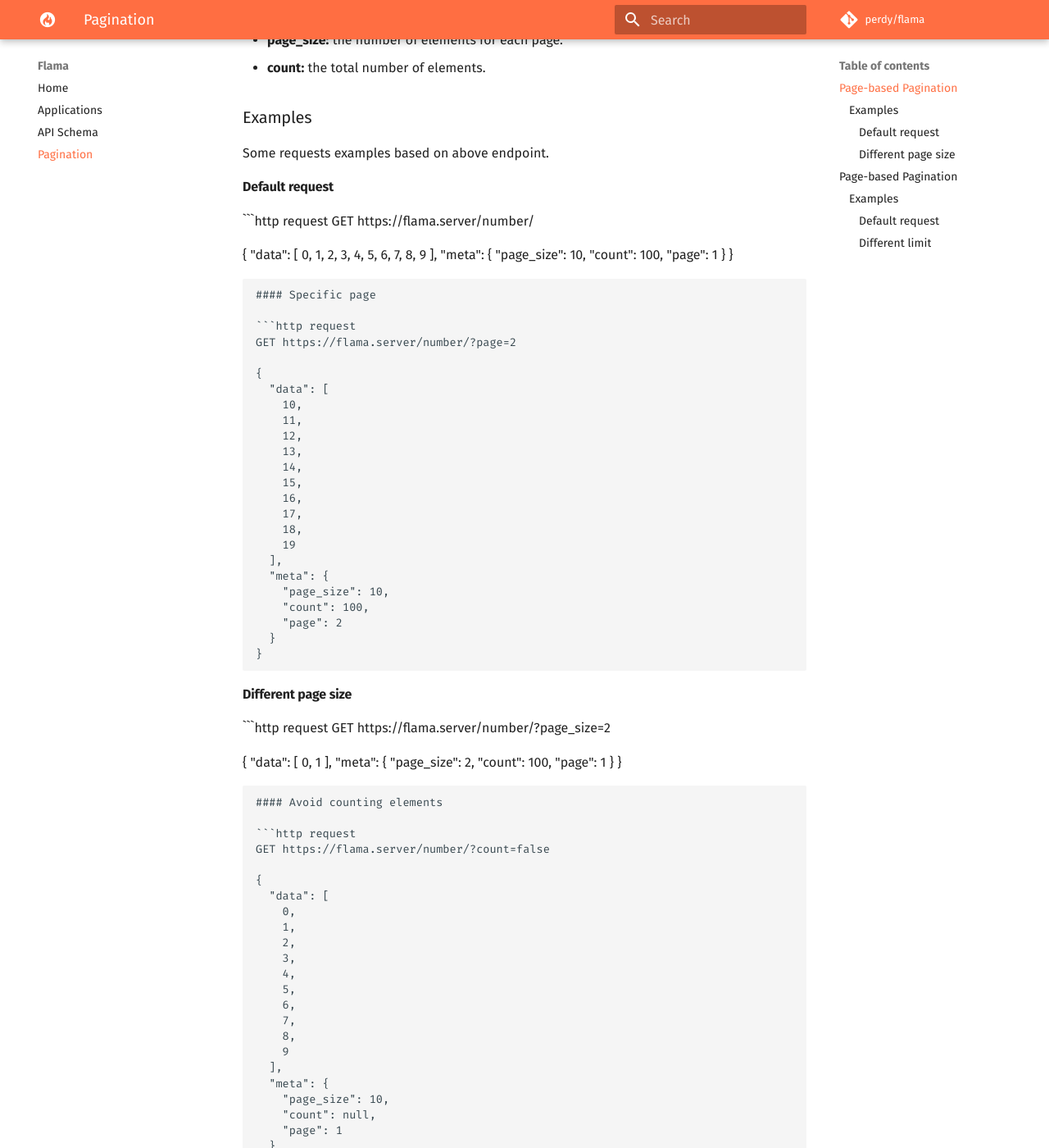
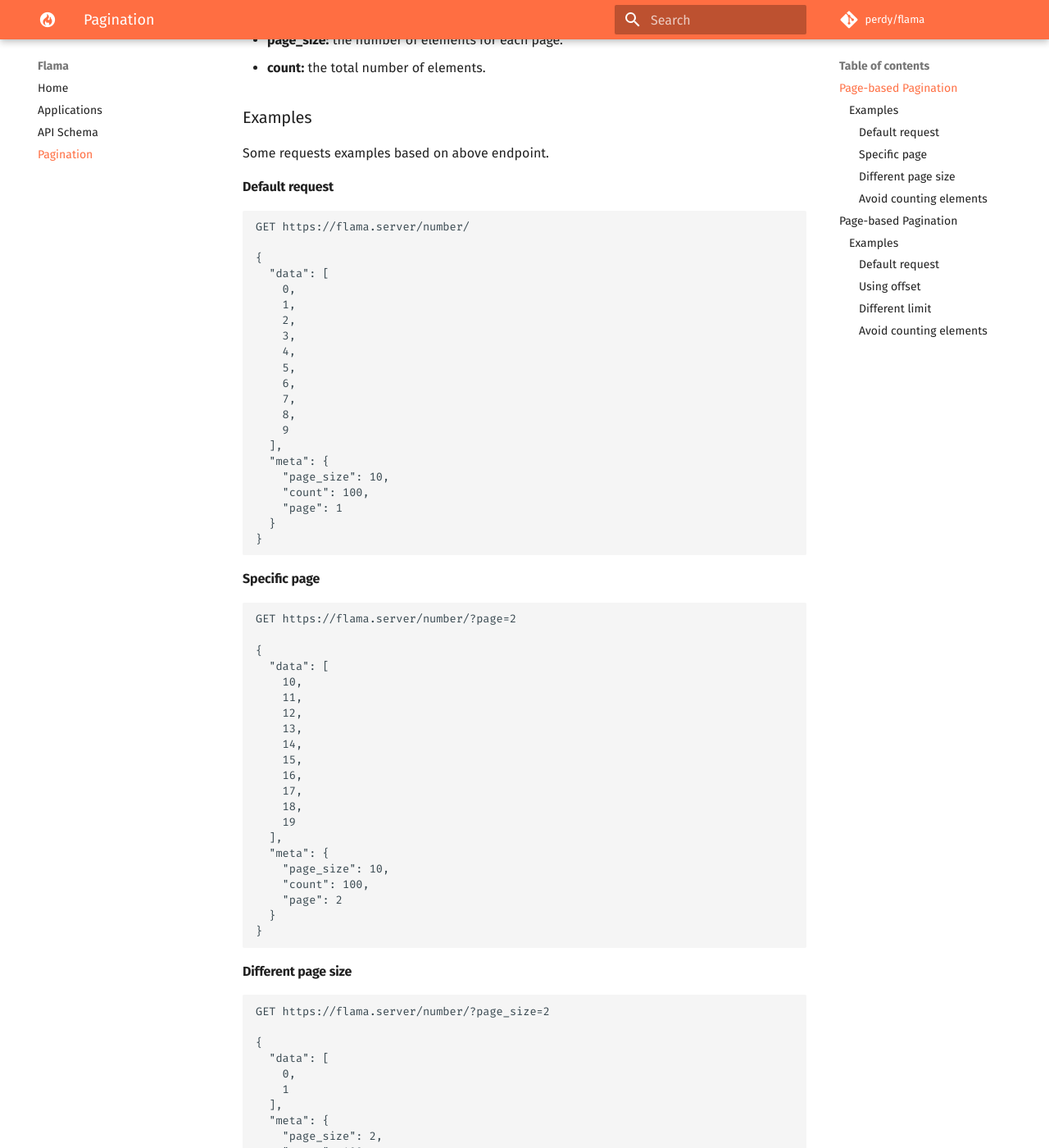
Before and after one commit to vortico/flama, an MkDocs documentation site: the page built from docs/pagination.md, in a window 1280 px wide and 1400 px high, scrolled down 937 px. Shown: the whole window at 82% size. Built offline with MkDocs 1.6.1 and Material for MkDocs 9.7.7, drawn with Linux system fonts in a browser that asks for light colours; comment, search, counter and statistics services are not loaded; some of the changed text lies outside the part shown.

Commit message:
:pencil: Fix pagination docs code blocks

````diff
--- a/docs/pagination.md
+++ b/docs/pagination.md
@@ -39,7 +39,7 @@
 
 #### Default request
 
-```http request
+```
 GET https://flama.server/number/
 
 {
@@ -65,7 +65,7 @@
 
 #### Specific page
 
-```http request
+```
 GET https://flama.server/number/?page=2
 
 {
@@ -91,7 +91,7 @@
 
 #### Different page size
 
-```http request
+```
 GET https://flama.server/number/?page_size=2
 
 {
@@ -109,7 +109,7 @@
 
 #### Avoid counting elements
 
-```http request
+```
 GET https://flama.server/number/?count=false
 
 {
@@ -168,7 +168,7 @@
 
 #### Default request
 
-```http request
+```
 GET https://flama.server/alphabet/
 
 {
@@ -194,7 +194,7 @@
 
 #### Using offset
 
-```http request
+```
 GET https://flama.server/alphabet/?offset=5
 
 {
@@ -220,7 +220,7 @@
 
 #### Different limit
 
-```http request
+```
 GET https://flama.server/alphabet/?limit=2
 
 {
@@ -238,7 +238,7 @@
 
 #### Avoid counting elements
 
-```http request
+```
 GET https://flama.server/alphabet/?count=false
 
 {
````
